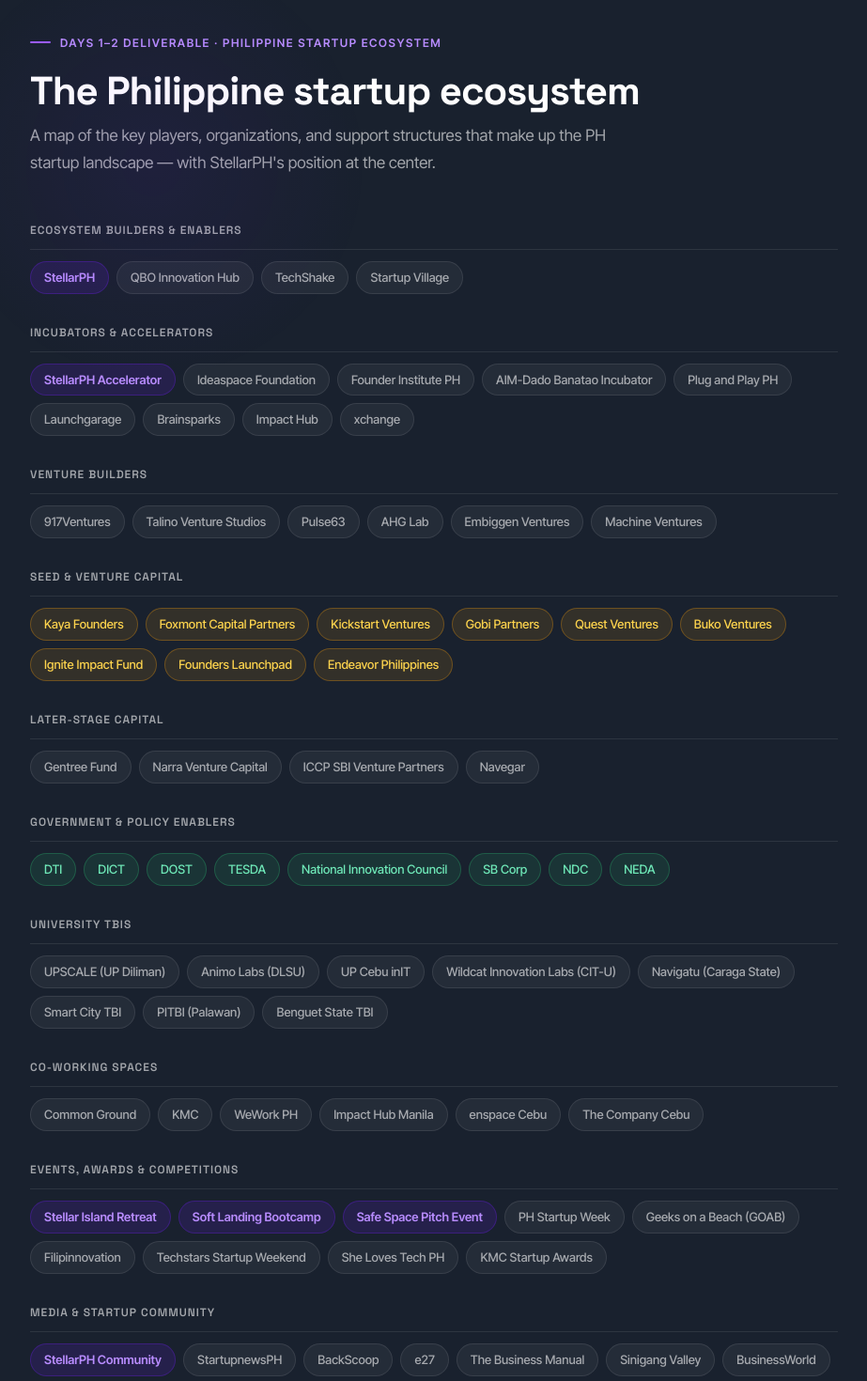
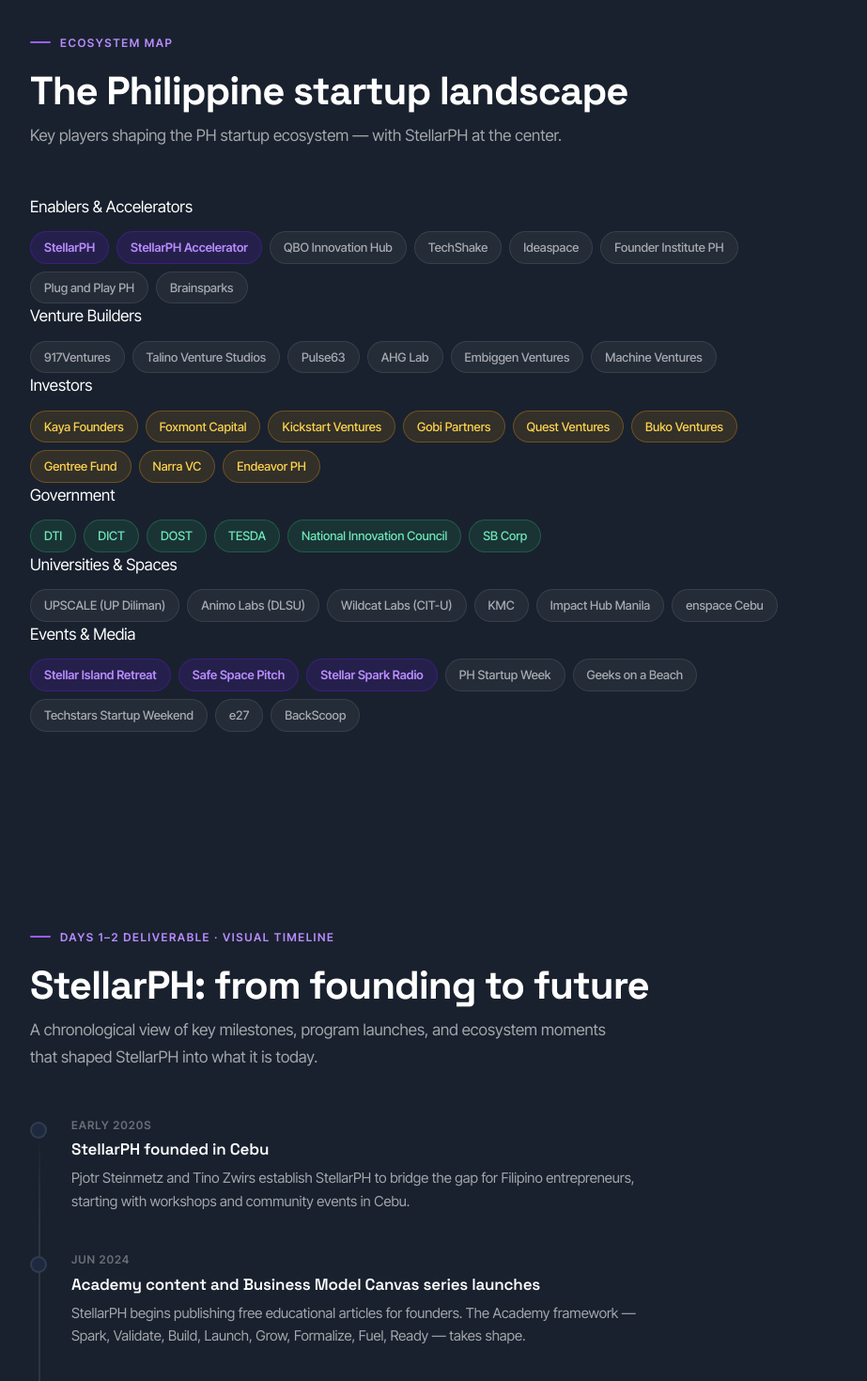
Before and after one commit to charlesterrenal/stellar-pitch, a React (Vite) app: page / in a window 1280 px wide. Shown: the part 1560-3030 px from the top of the page at 94% size, without its empty margins (178-1101 px from the left). Built offline with nearby package versions, Linux system fonts and the light colour scheme.

Commit message:
feat: redesign Ecosystem section to map key players in a card-based grid layout

```diff
--- a/src/sections/Ecosystem.tsx
+++ b/src/sections/Ecosystem.tsx
@@ -2,37 +2,27 @@
 
 type TagVariant = 'stellar' | 'gov' | 'vc' | undefined
 
-interface EcoCategory {
-  cat: string
+interface EcoGroup {
+  title: string
   tags: { label: string; variant?: TagVariant }[]
 }
 
-const categories: EcoCategory[] = [
+const groups: EcoGroup[] = [
   {
-    cat: 'Ecosystem builders & enablers',
+    title: 'Enablers & Accelerators',
     tags: [
       { label: 'StellarPH', variant: 'stellar' },
+      { label: 'StellarPH Accelerator', variant: 'stellar' },
       { label: 'QBO Innovation Hub' },
       { label: 'TechShake' },
-      { label: 'Startup Village' },
+      { label: 'Ideaspace' },
+      { label: 'Founder Institute PH' },
+      { label: 'Plug and Play PH' },
+      { label: 'Brainsparks' },
     ],
   },
   {
-    cat: 'Incubators & accelerators',
-    tags: [
-      { label: 'StellarPH Accelerator', variant: 'stellar' },
-      { label: 'Ideaspace Foundation' },
-      { label: 'Founder Institute PH' },
-      { label: 'AIM-Dado Banatao Incubator' },
-      { label: 'Plug and Play PH' },
-      { label: 'Launchgarage' },
-      { label: 'Brainsparks' },
-      { label: 'Impact Hub' },
-      { label: 'xchange' },
-    ],
-  },
-  {
-    cat: 'Venture builders',
+    title: 'Venture Builders',
     tags: [
       { label: '917Ventures' },
       { label: 'Talino Venture Studios' },
@@ -43,30 +33,21 @@
     ],
   },
   {
-    cat: 'Seed & venture capital',
+    title: 'Investors',
     tags: [
       { label: 'Kaya Founders', variant: 'vc' },
-      { label: 'Foxmont Capital Partners', variant: 'vc' },
+      { label: 'Foxmont Capital', variant: 'vc' },
       { label: 'Kickstart Ventures', variant: 'vc' },
       { label: 'Gobi Partners', variant: 'vc' },
       { label: 'Quest Ventures', variant: 'vc' },
       { label: 'Buko Ventures', variant: 'vc' },
-      { label: 'Ignite Impact Fund', variant: 'vc' },
-      { label: 'Founders Launchpad', variant: 'vc' },
-      { label: 'Endeavor Philippines', variant: 'vc' },
+      { label: 'Gentree Fund', variant: 'vc' },
+      { label: 'Narra VC', variant: 'vc' },
+      { label: 'Endeavor PH', variant: 'vc' },
     ],
   },
   {
-    cat: 'Later-stage capital',
-    tags: [
-      { label: 'Gentree Fund' },
-      { label: 'Narra Venture Capital' },
-      { label: 'ICCP SBI Venture Partners' },
-      { label: 'Navegar' },
-    ],
-  },
-  {
-    cat: 'Government & policy enablers',
+    title: 'Government',
     tags: [
       { label: 'DTI', variant: 'gov' },
       { label: 'DICT', variant: 'gov' },
@@ -74,58 +55,30 @@
       { label: 'TESDA', variant: 'gov' },
       { label: 'National Innovation Council', variant: 'gov' },
       { label: 'SB Corp', variant: 'gov' },
-      { label: 'NDC', variant: 'gov' },
-      { label: 'NEDA', variant: 'gov' },
     ],
   },
   {
-    cat: 'University TBIs',
+    title: 'Universities & Spaces',
     tags: [
       { label: 'UPSCALE (UP Diliman)' },
       { label: 'Animo Labs (DLSU)' },
-      { label: 'UP Cebu inIT' },
-      { label: 'Wildcat Innovation Labs (CIT-U)' },
-      { label: 'Navigatu (Caraga State)' },
-      { label: 'Smart City TBI' },
-      { label: 'PITBI (Palawan)' },
-      { label: 'Benguet State TBI' },
+      { label: 'Wildcat Labs (CIT-U)' },
+      { label: 'KMC' },
+      { label: 'Impact Hub Manila' },
+      { label: 'enspace Cebu' },
     ],
   },
   {
-    cat: 'Co-working spaces',
-    tags: [
-      { label: 'Common Ground' },
-      { label: 'KMC' },
-      { label: 'WeWork PH' },
-      { label: 'Impact Hub Manila' },
-      { label: 'enspace Cebu' },
-      { label: 'The Company Cebu' },
-    ],
-  },
-  {
-    cat: 'Events, awards & competitions',
+    title: 'Events & Media',
     tags: [
       { label: 'Stellar Island Retreat', variant: 'stellar' },
-      { label: 'Soft Landing Bootcamp', variant: 'stellar' },
-      { label: 'Safe Space Pitch Event', variant: 'stellar' },
+      { label: 'Safe Space Pitch', variant: 'stellar' },
+      { label: 'Stellar Spark Radio', variant: 'stellar' },
       { label: 'PH Startup Week' },
-      { label: 'Geeks on a Beach (GOAB)' },
-      { label: 'Filipinnovation' },
+      { label: 'Geeks on a Beach' },
       { label: 'Techstars Startup Weekend' },
-      { label: 'She Loves Tech PH' },
-      { label: 'KMC Startup Awards' },
-    ],
-  },
-  {
-    cat: 'Media & startup community',
-    tags: [
-      { label: 'StellarPH Community', variant: 'stellar' },
-      { label: 'StartupnewsPH' },
+      { label: 'e27' },
       { label: 'BackScoop' },
-      { label: 'e27' },
-      { label: 'The Business Manual' },
-      { label: 'Sinigang Valley' },
-      { label: 'BusinessWorld' },
     ],
   },
 ]
@@ -134,24 +87,21 @@
   const ref = useFadeIn()
 
   return (
-    <section className="section" id="ecosystem" aria-labelledby="ecosystem-title" ref={ref}>
-      <div className="glow-tl" aria-hidden="true" />
-
+    <section className="section" id="ecosystem" ref={ref}>
       <div className="fade-in">
-        <div className="eyebrow">Days 1–2 Deliverable · Philippine Startup Ecosystem</div>
-        <h2 className="sec-title" id="ecosystem-title">The Philippine startup ecosystem</h2>
+        <div className="eyebrow">Ecosystem Map</div>
+        <h2 className="sec-title">The Philippine startup landscape</h2>
         <p className="sec-sub">
-          A map of the key players, organizations, and support structures that make up
-          the PH startup landscape — with StellarPH's position at the center.
+          Key players shaping the PH startup ecosystem &mdash; with StellarPH at the center.
         </p>
       </div>
 
-      <div className="fade-in">
-        {categories.map((cat) => (
-          <div className="eco-row" key={cat.cat}>
-            <div className="eco-cat">{cat.cat}</div>
+      <div className="eco-grid fade-in">
+        {groups.map((g) => (
+          <div className="card" key={g.title}>
+            <div className="eco-card-title">{g.title}</div>
             <div className="eco-tags">
-              {cat.tags.map((t) => (
+              {g.tags.map((t) => (
                 <span className={['tag', t.variant].filter(Boolean).join(' ')} key={t.label}>
                   {t.label}
                 </span>
@@ -159,16 +109,6 @@
             </div>
           </div>
         ))}
-
-        <div className="eco-note">
-          <div className="info-label">StellarPH's position in the ecosystem</div>
-          <div className="info-val" style={{ fontSize: '14px', lineHeight: 1.7, color: 'var(--text-2)' }}>
-            StellarPH operates across multiple layers — as an enabler, accelerator, event organizer,
-            media producer (Stellar Spark radio), and education partner. It is uniquely positioned to
-            connect the talent pipeline (schools) with the capital pipeline (VC/gov) and the community
-            layer, making it the <em>connective tissue</em> across the entire ecosystem.
-          </div>
-        </div>
       </div>
     </section>
   )
```
